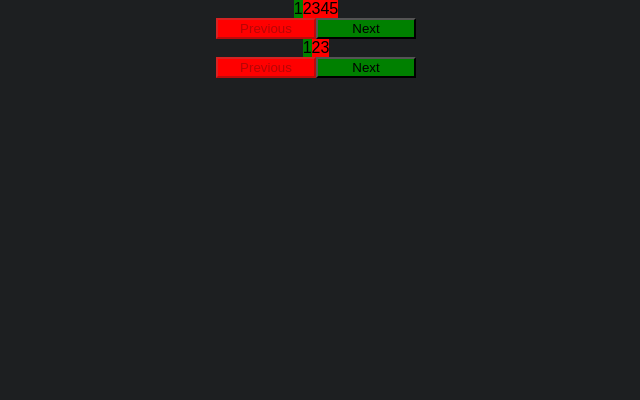
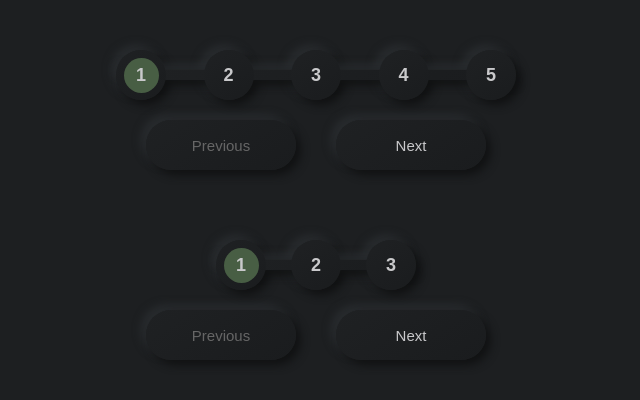
Before and after one commit to happy-unicorn/100days100projects, a React (Create React App) app: page /steps-progress-bar in a window 1280 px wide. Shown: the top 400 px of the page, without its empty margins (324-964 px from the left). Built offline with nearby package versions, Linux system fonts and the light colour scheme.

Commit message:
Added styling for 'steps-progress-bar'

```diff
--- a/src/steps-progress-bar/components/Button.js
+++ b/src/steps-progress-bar/components/Button.js
@@ -2,8 +2,19 @@ import React from 'react';
 import styled from 'styled-components';
 
 const Component = styled.button`
-  width: 100px;
-  background-color: ${({ disabled }) => !disabled ? 'green' : 'red'};
+  width: 150px;
+  height: 50px;
+  border: none;
+  border-radius: 25px;
+  outline: none;
+  background: linear-gradient(145deg, #1f2123, #1a1c1e);
+  box-shadow: 5px 5px 8px #111213, -5px -5px 8px #292c2f;
+  font-size: 15px;
+  color: ${({ disabled }) => disabled ?  '#666666': '#c9c9cb'};
+
+  &:hover {
+    background: linear-gradient(145deg, #1a1c1e, #1f2123);
+  }
 `;
 
 const Button = ({ label, isActive, onClick }) => {
--- a/src/steps-progress-bar/components/ProgressBar.js
+++ b/src/steps-progress-bar/components/ProgressBar.js
@@ -5,32 +5,92 @@ const Component = styled.div`
   display: flex;
   position:relative;
   justify-content: space-between;
+  width: ${({ numberOfSteps }) => (numberOfSteps - 1) * 100}px;
+`;
+const CircleContainer = styled.div`
+  display: flex;
+  position: relative;
 `;
 const Circle = styled.div`
-  background-color: ${({ isCurrent }) => isCurrent ? 'green' : 'red'};
+  display: flex;
+  align-items: center;
+  justify-content: center;
+  width: 50px;
+  height: 50px;
+  border-radius: 50%;
+  background: linear-gradient(145deg, #1f2123, #1a1c1e);
+  font-size: 18px;
+  font-weight: bold;
+  color: #c9c9cb;
   cursor: pointer;
+  z-index: 3;
+`;
+const CircleShadow = styled.div`
+  position: absolute;
+  width: 100%;
+  height: 100%;
+  border-radius: 50%;
+  box-shadow: 5px 5px 8px #111213, -5px -5px 8px #292c2f;
+  z-index: 1;
+`;
+const CircleWrapper = styled.div`
+  display: flex;
+  position: absolute;
+  align-items: center;
+  justify-content: center;
+  height: 70%;
+  width: 70%;
+  border-radius: 50%;
+  background-color: ${({ isActive }) => isActive && '#485e44'};
 `;
 const Progress = styled.div`
+  display: flex;
   position: absolute;
+  align-items: center;
+  top: calc(50% - 5px);
+  left: 0;
+  right: 0;
+  height: 10px;
+  margin-left: auto;
+  margin-right: auto;
+  width: calc(100% - 10px);
+  background: linear-gradient(145deg, #1f2123, #1a1c1e);
+  box-shadow: 5px 5px 8px #111213, -5px -5px 8px #292c2f;
+  z-index: 2;
+`;
+const GreenLine = styled.div`
+  width: ${({ currentStep }) => (currentStep - 1) * 100}px;
+  height: 4px;
+  background-color: #485e44;
 `;
 
 const ProgressBar = ({ numberOfSteps, currentStep, setCurrentStep }) => {
+    const onCircleClick = (newStep) => {
+        setCurrentStep(newStep);
+    };
+
     const circles = Array.from({ length: numberOfSteps }, (_, index) => {
         return (
-            <Circle
-                isCurrent={index + 1 === currentStep}
-                onClick={() => setCurrentStep(index + 1)}
-                key={index}
-            >
-                {index + 1}
-            </Circle>
+            <CircleContainer>
+                <Circle
+                    onClick={() => onCircleClick(index + 1)}
+                    key={index}
+                >
+                    <CircleWrapper isActive={index + 1 <= currentStep}>
+                        {index + 1}
+                    </CircleWrapper>
+                </Circle>
+                <CircleShadow/>
+            </CircleContainer>
         );
     });
 
     return (
-        <Component>
+        <Component numberOfSteps={numberOfSteps}>
+            <Progress>
+                <GreenLine currentStep={currentStep}/>
+            </Progress>
             {circles}
-            <Progress/>
         </Component>
     );
 };
--- a/src/steps-progress-bar/containers/StepsManager.js
+++ b/src/steps-progress-bar/containers/StepsManager.js
@@ -9,7 +9,9 @@ const Container = styled.div`
   align-items: center;
 `;
 const ButtonWrapper = styled.div`
-
+  & button {
+    margin: 20px;
+  }
 `;
 
 const StepsManager = ({ numberOfSteps }) => {
--- a/src/steps-progress-bar/index.js
+++ b/src/steps-progress-bar/index.js
@@ -6,6 +6,9 @@ const Page = styled.div`
   display: flex;
   flex-direction: column;
   align-items: center;
+  & > div {
+    margin-top: 50px;
+  }
 `;
 
 const StepsProgressBarPage = () => {
```
